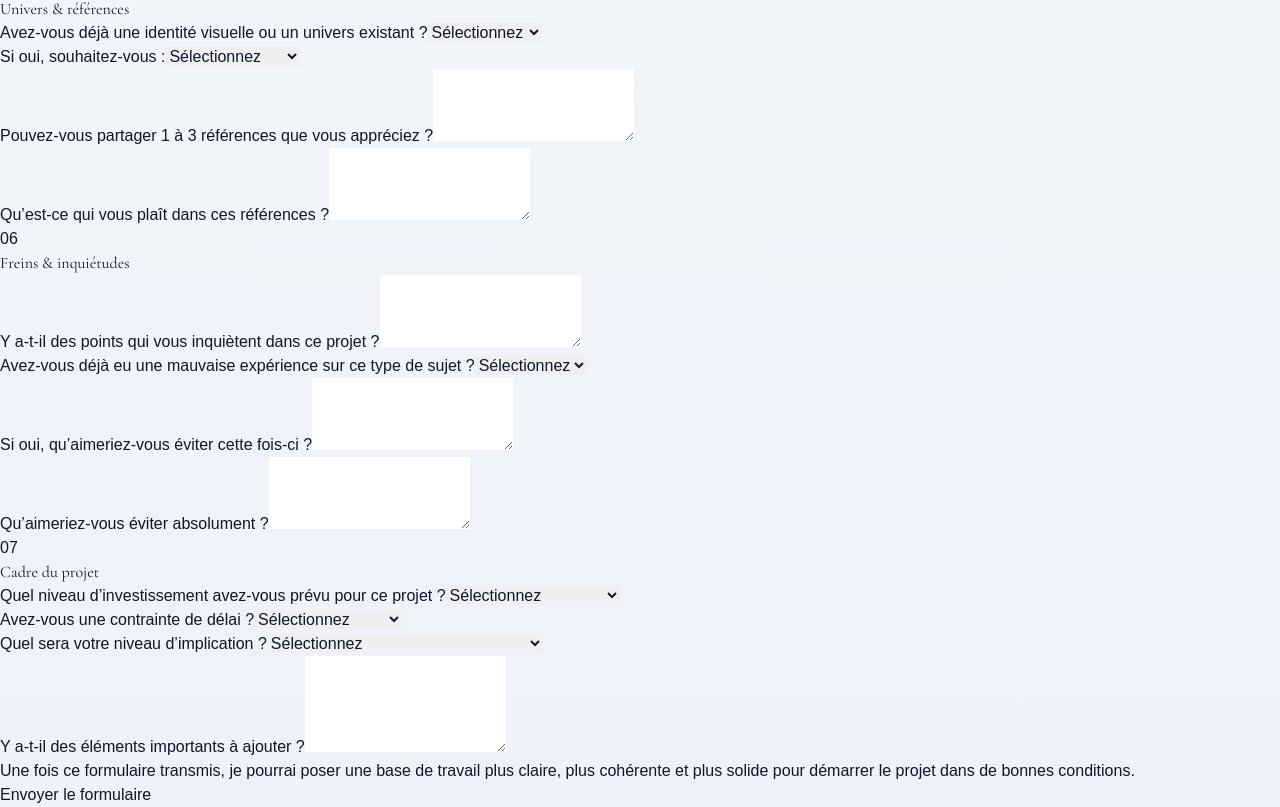
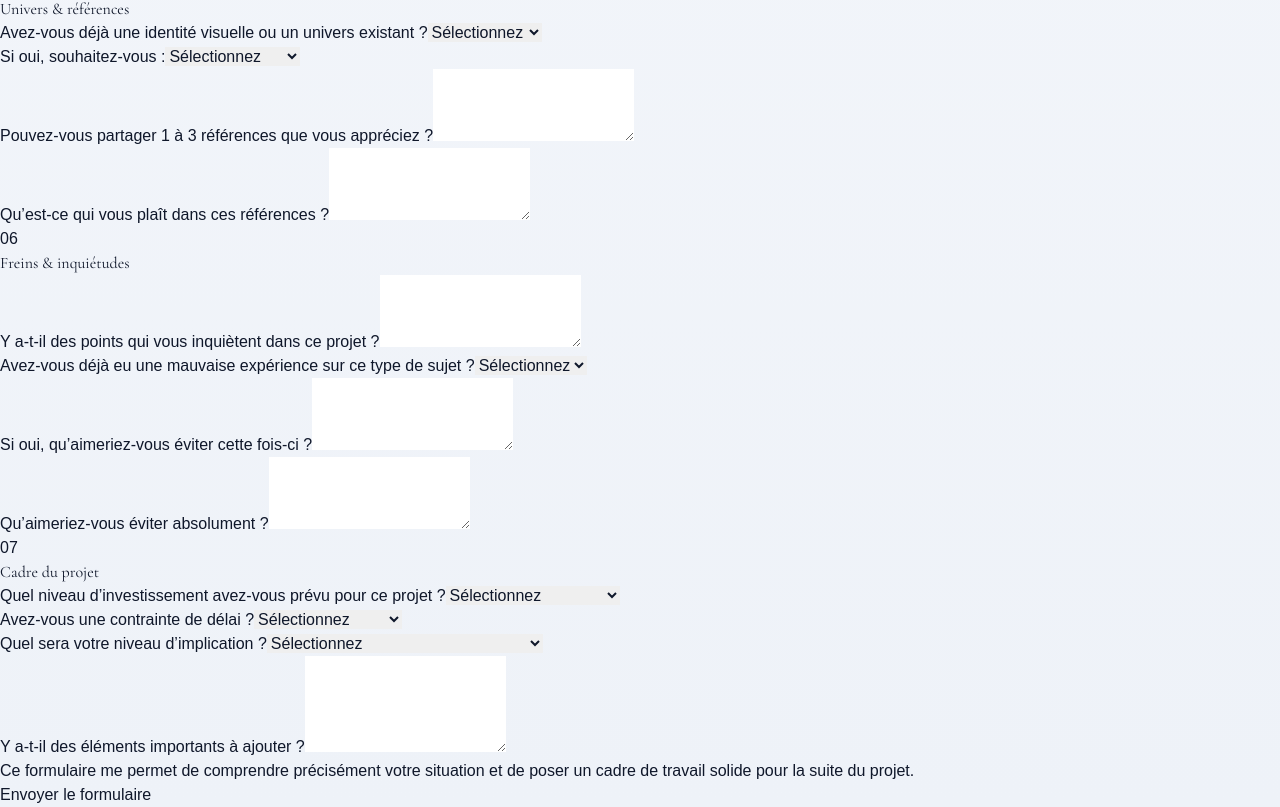
Before and after one commit to arnaudcrestey/ac-point-de-depart, a Next.js app: page /point-de-depart in a window 1280 px wide. Shown: the part 1166-1973 px from the top of the page. Built offline with nearby package versions, Linux system fonts and the light colour scheme.

Commit message:
Update point-de-depart-form.tsx

```diff
--- a/components/point-de-depart-form.tsx
+++ b/components/point-de-depart-form.tsx
@@ -700,8 +700,9 @@ export function PointDeDepartForm() {
            <section className="rounded-[2rem] border border-white/70 bg-white/72 p-7 shadow-[0_18px_50px_rgba(76,93,135,0.08)] backdrop-blur-[6px] sm:p-9 md:p-10">
         <div className="mx-auto max-w-2xl text-center">
           <p className="text-[1.02rem] leading-8 text-slate-600 sm:text-[1.06rem]">
-            Une fois ce formulaire transmis, je pourrai poser une base de travail plus claire,
-            plus cohérente et plus solide pour démarrer le projet dans de bonnes conditions.
+            <p className="text-[1.02rem] leading-8 text-slate-600 sm:text-[1.06rem]">
+  Ce formulaire me permet de comprendre précisément votre situation et de poser un cadre de travail solide pour la suite du projet.
+</p>
           </p>
 
           {status === "success" ? (
@@ -709,8 +710,7 @@ export function PointDeDepartForm() {
               className="mt-6 rounded-2xl border border-emerald-200 bg-emerald-50 px-5 py-4 text-sm leading-7 text-emerald-800"
               role="status"
             >
-              Merci. Votre formulaire a bien été transmis. Il va me permettre de cadrer le
-              projet sur des bases claires avant le démarrage.
+              Merci. Votre formulaire a bien été transmis.
             </p>
           ) : null}
 
```
